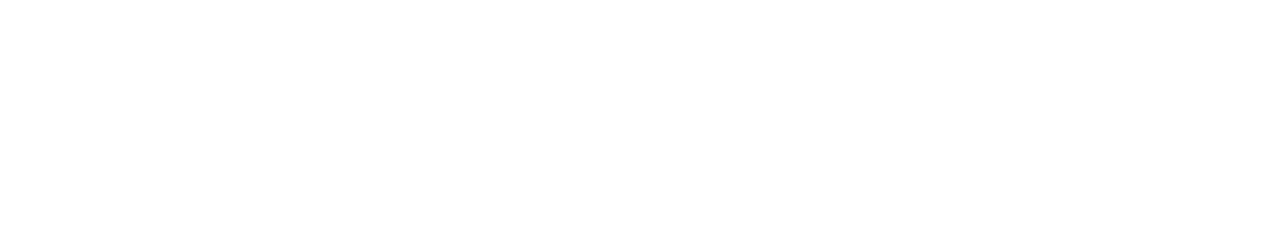
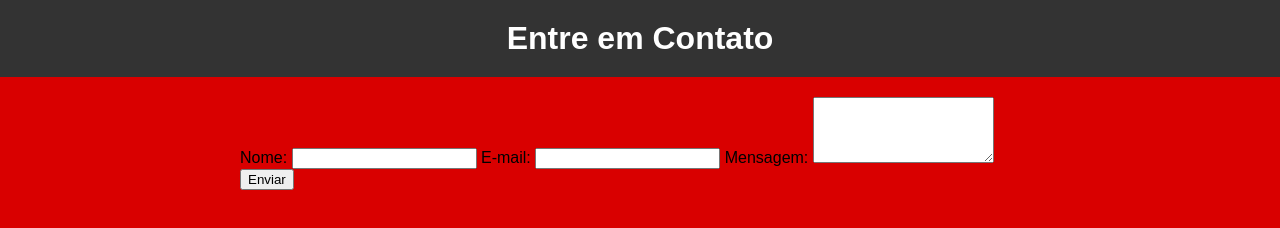
Before and after one commit to MariaGiselly/exercicio-5-merge, a plain HTML site: page contact.html in a window 1280 px wide. Drawn offline with Linux system fonts and the light colour scheme.

Commit message:
Merge branch 'contact'

```diff
--- a/contact.html
+++ b/contact.html
@@ -0,0 +1,28 @@
+<!DOCTYPE html>
+<html lang="pt-br">
+<head>
+    <meta charset="UTF-8">
+    <meta name="viewport" content="width=device-width, initial-scale=1.0">
+    <title>Contato</title>
+    <link rel="stylesheet" href="style.css">
+</head>
+<body>
+    <header>
+        <h1>Entre em Contato</h1>
+    </header>
+    <div class="container">
+        <form id="contactForm">
+            <label for="name">Nome:</label>
+            <input type="text" id="name" name="name" required>
+
+            <label for="email">E-mail:</label>
+            <input type="email" id="email" name="email" required>
+
+            <label for="message">Mensagem:</label>
+            <textarea id="message" name="message" rows="4" required></textarea>
+
+            <button type="submit">Enviar</button>
+        </form>
+    </div>
+</body>
+</html>
```
Also changed, not shown: index.html (+0 -18 lines).
